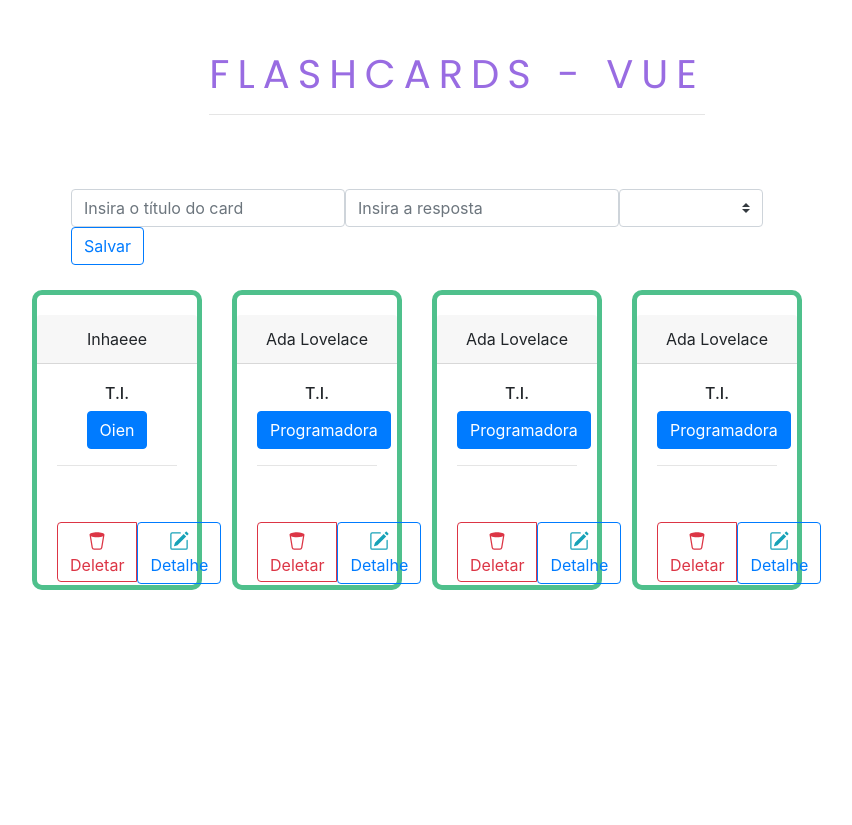
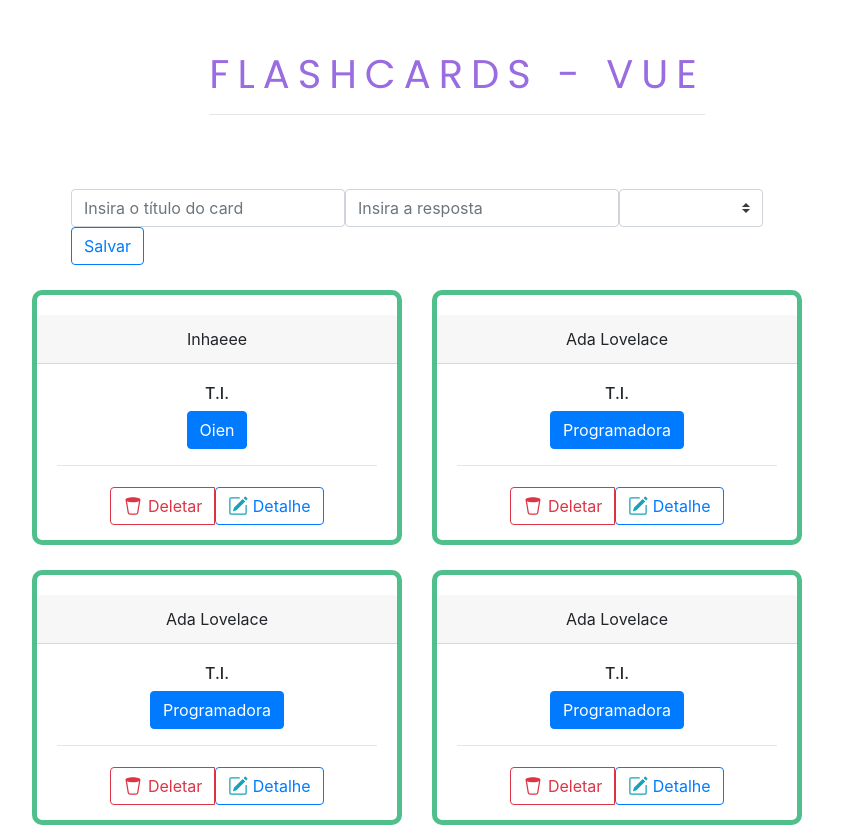
Before and after one commit to ThamyresAbal/Projeto-flashcards-vue, a Vue app: page / in a window 1280 px wide. Shown: the whole page, without its empty margins (208-1060 px from the left). Before the commit the page ends 800 px from the top, so only its background shows below. Built offline with nearby package versions, Linux system fonts and the light colour scheme; data requests are answered from the project's data file.

Commit message:
acertando o card no css

```diff
--- a/src/components/ListaCards.vue
+++ b/src/components/ListaCards.vue
@@ -87,17 +87,17 @@ h6{
 }
 .btn-group{
   position: relative;
-  bottom: -40px !important;
+  bottom: -5px !important;
   text-align: center;
-  height: 60px;
+  height: 38px;
 }
 .card{
+  min-width: 15rem;
+  height: 0 auto;
   margin-top: 25px;
   border-color: #4fc08c;
   transition: transform .5s;
   text-align: center;
-    width: 300px;
-    height: 300px;
   padding-top: 20px;
   border-radius: 10px;
   border-width: 5px;
@@ -106,23 +106,4 @@ h6{
   transform: scale(1.1);
 }
 
-  .flip-enter-active {
-    transition: all 0.4s ease;
-  }
-
-  .flip-leave-active {
-    display: none;
-  }
-
-  .flip-enter, .flip-leave {
-    transform: rotateY(180deg);
-    opacity: 0;
-
-  }
-
-  /* Form */
-  .flashcard-form{
-    position: relative;
-  }
-
 </style>
```
Lines whose indentation alone changed are shown as unchanged.
